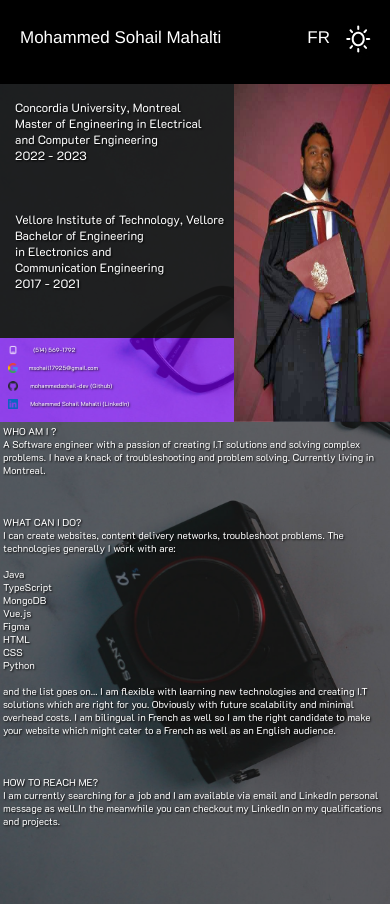
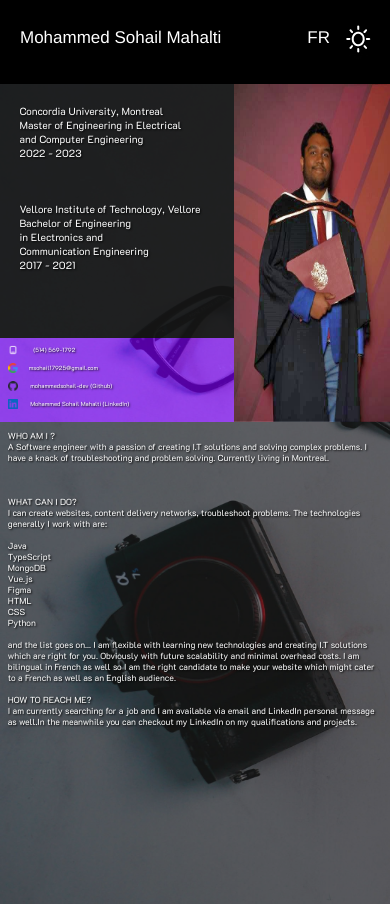
Before and after one commit to mohammedsohail-dev/myresume, a Vue app: page / in a window 390 px wide. Built offline with nearby package versions, Linux system fonts and the light colour scheme.

Commit message:
fixed bugs

```diff
--- a/src/components/details-prop.vue
+++ b/src/components/details-prop.vue
@@ -125,7 +125,7 @@ export default {
 
 .text.dark {
     position: fixed;
-    font-size: 6px;
+    font-size: 25%;
     text-align: left;
     margin: 2%;
     color: white;
@@ -148,7 +148,7 @@ export default {
 
 .text.light {
     position: fixed;
-    font-size: 6px;
+    font-size: 25%;
     text-align: left;
     margin: 2%;
     color: rgb(0, 0, 0);
--- a/src/components/education-prop.vue
+++ b/src/components/education-prop.vue
@@ -108,9 +108,9 @@ export default {
 
 .text2.dark {
     position: fixed;
-    font-size: 12px;
+    font-size: 65%;
     text-align: left;
-    margin: 15px;
+    margin: 5%;
     color: white;
     text-shadow: 1px 1px 2px black;
     font-family: 'K2D', sans-serif;
@@ -129,9 +129,9 @@ export default {
 
 .text2.light {
   position: fixed;
-    font-size: 12px;
+    font-size: 65%;
     text-align: left;
-    margin: 15px;
+    margin: 5%;
     color: rgb(0, 0, 0);
     text-shadow: 1px 1px 2px black;
     font-family: 'K2D', sans-serif;
--- a/src/components/info-prop.vue
+++ b/src/components/info-prop.vue
@@ -20,8 +20,7 @@ Python <br />
 <br />
 {{info[4]}}<br />
 <br />
-<br />
-<br />
+
 {{info[5]}} <br />
 {{info[6]}}<br />
 
@@ -144,9 +143,9 @@ export default {
 }
 
 .text1.dark {
-    font-size: 10px;
+    font-size: 55%;
     text-align: left;
-    margin: 3px;
+    margin: 2%;
     color: white;
     text-shadow: 1px 1px 2px black;
     font-family: 'K2D', sans-serif;
@@ -163,9 +162,9 @@ export default {
 }
 
 .text1.light {
-    font-size: 10px;
+    font-size: 55%;
     text-align: left;
-    margin: 3px;
+    margin: 2%;
     color: white;
     text-shadow: 1px 1px 2px black;
     font-family: 'K2D', sans-serif;
```
